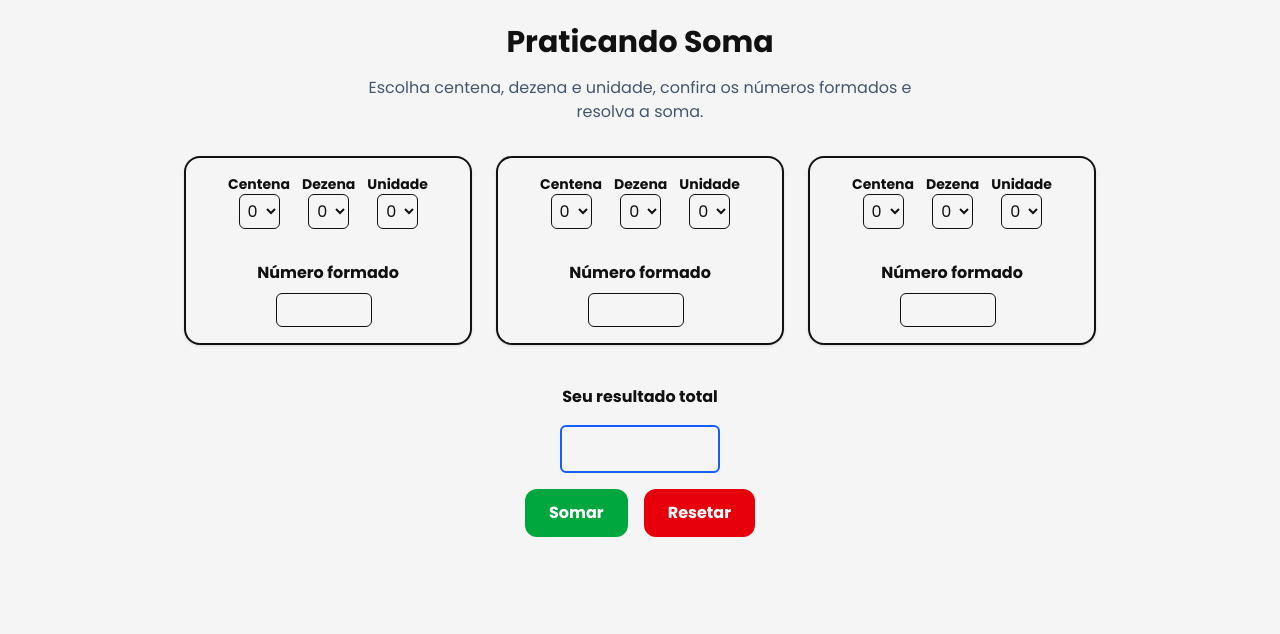
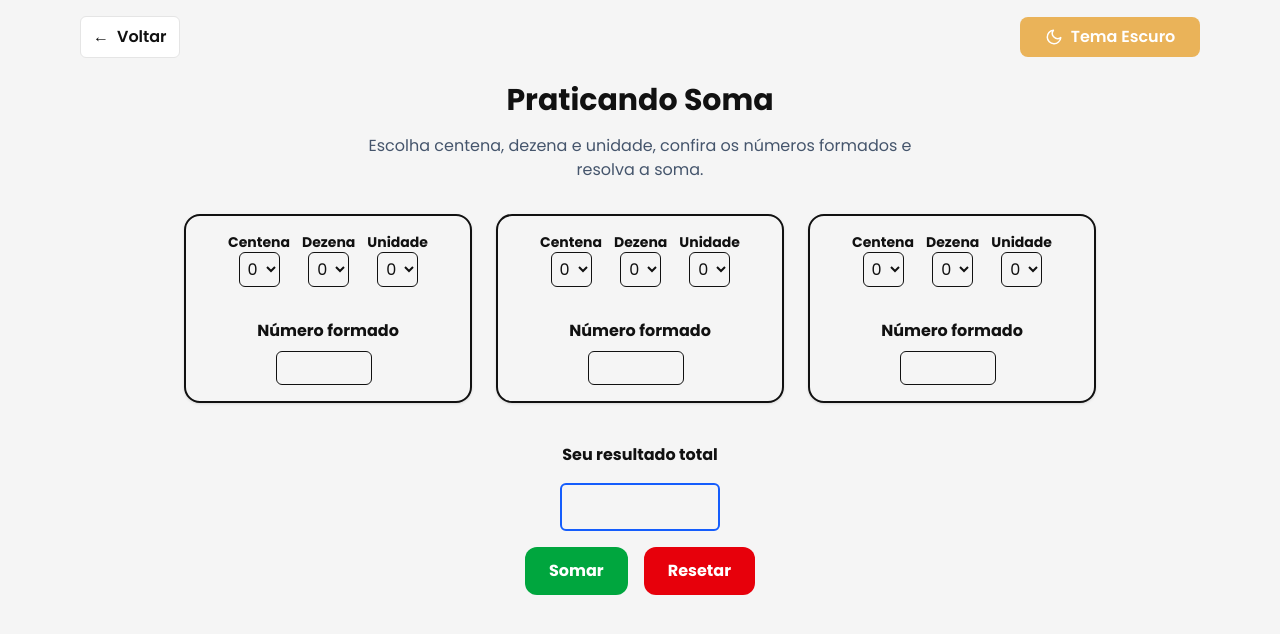
Before and after one commit to multeduedu/multedu, a Next.js app: page /soma in a window 1280 px wide. Shown: the top 634 px of the page. Built offline with nearby package versions, Linux system fonts and the light colour scheme.

Commit message:
style: utilização dos componentes padrões

```diff
--- a/src/app/(atividades)/soma/page.tsx
+++ b/src/app/(atividades)/soma/page.tsx
@@ -1,6 +1,8 @@
 import type { Metadata } from "next"
 import SomaBox from "./SomaBox"
 import SomaResultado from "./SomaResultado"
+import ThemeToggle from "@/components/ui/ThemeToggle"
+import BackButton from "@/components/ui/BackButton"
 
 export const metadata: Metadata = {
   title: "Praticando Soma | CDU",
@@ -9,6 +11,16 @@ export const metadata: Metadata = {
 
 export default function Page() {
   return (
+    <div className="min-h-screen overflow-x-hidden bg-[var(--color-background)] text-[var(--color-text-primary)]">
+      <header className="w-full">
+        <div className="mx-auto max-w-6xl px-2 sm:px-4 pt-4 flex items-center justify-between gap-4">
+          <BackButton href="/dashboard" />
+
+          <div className="w-[180px]">
+            <ThemeToggle />
+          </div>
+        </div>
+      </header>
       <main className="mx-auto max-w-6xl p-6">
         <h1 className="text-center text-3xl font-bold mb-4">Praticando Soma</h1>
 
@@ -18,5 +30,6 @@ export default function Page() {
 
         <SomaResultado />
       </main>
+      </div>
   )
 }
```
Lines whose indentation alone changed are shown as unchanged.
